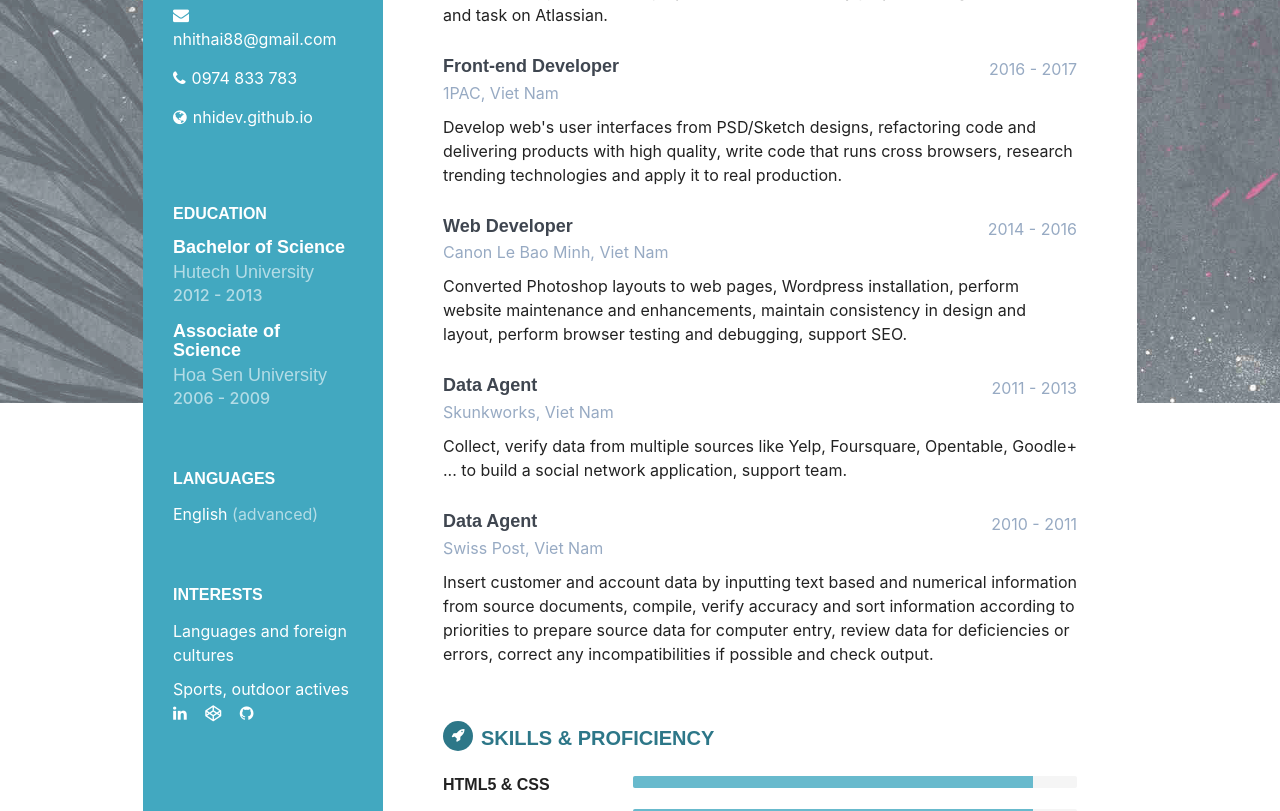
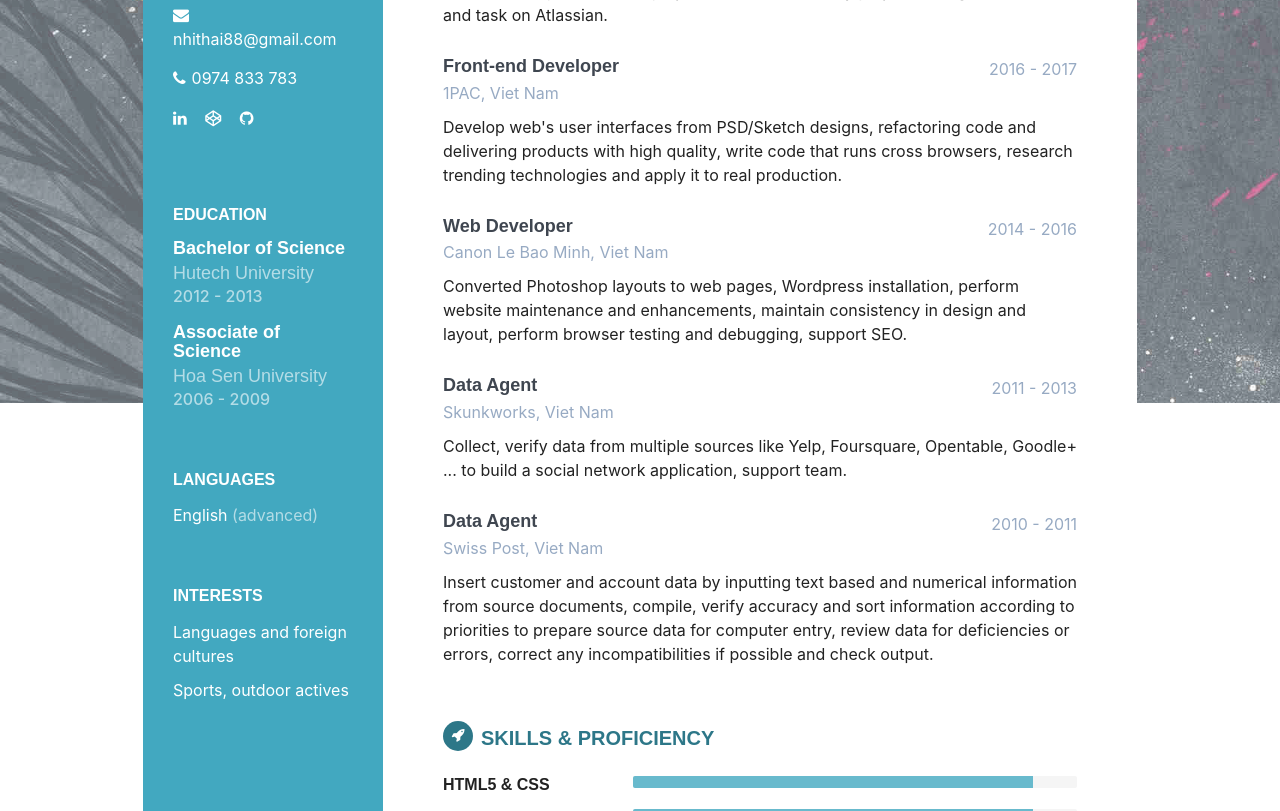
Before and after one commit to nhidev/nhidev.github.io, a Jekyll site: the page built from index.md, in a window 1280 px wide. Shown: the part 497-1308 px from the top of the page. Built offline with Jekyll 4.4.1, drawn with Linux system fonts in a browser that asks for light colours; nearby versions of some CDN libraries; some web fonts are replaced.

Commit message:
edit content

```diff
--- a/_layouts/home.html
+++ b/_layouts/home.html
@@ -26,7 +26,12 @@ layout: default
                 <li class="phone"><i class="fa fa-birthday-cake"></i>19/05/1988</li>
                   <li class="email"><i class="fa fa-envelope"></i><a href="mailto: nhithai88@email.com">nhithai88@gmail.com</a></li>
                   <li class="phone"><i class="fa fa-phone"></i><a href="tel:0974833783">0974 833 783</a></li>
-                  <li class="phone"><i class="fa fa-globe"></i><a href="https://nhidev.github.io">nhidev.github.io</a></li>
+
+              </ul>
+              <ul class="list-inline">
+                 <li class="list-inline-item"><a href="https://www.linkedin.com/in/nhi-thai-b69b7535" target="_blank"><i class="fa fa-linkedin"></i></a></li>
+                 <li class="list-inline-item"><a href="https://codepen.io/nhithai"><i class="fa fa-codepen" target="_blank"></i></a></li>
+                 <li class="list-inline-item"><a href="https://github.com/nhidev"><i class="fa fa-github" target="_blank"></i></a></li>
               </ul>
 
           </div><!--//contact-container-->
@@ -57,11 +62,7 @@ layout: default
                   <li>Languages and foreign cultures</li>
                   <li>Sports, outdoor actives</li>
               </ul>
-               <ul class="list-inline">
-                 <li class="list-inline-item"><a href="https://www.linkedin.com/in/nhi-thai-b69b7535" target="_blank"><i class="fa fa-linkedin"></i></a></li>
-                 <li class="list-inline-item"><a href="https://codepen.io/nhithai"><i class="fa fa-codepen" target="_blank"></i></a></li>
-                 <li class="list-inline-item"><a href="https://github.com/nhidev"><i class="fa fa-github" target="_blank"></i></a></li>
-              </ul>
+
           </div><!--//interests-->
 
       </div><!--//sidebar-wrapper-->
```
